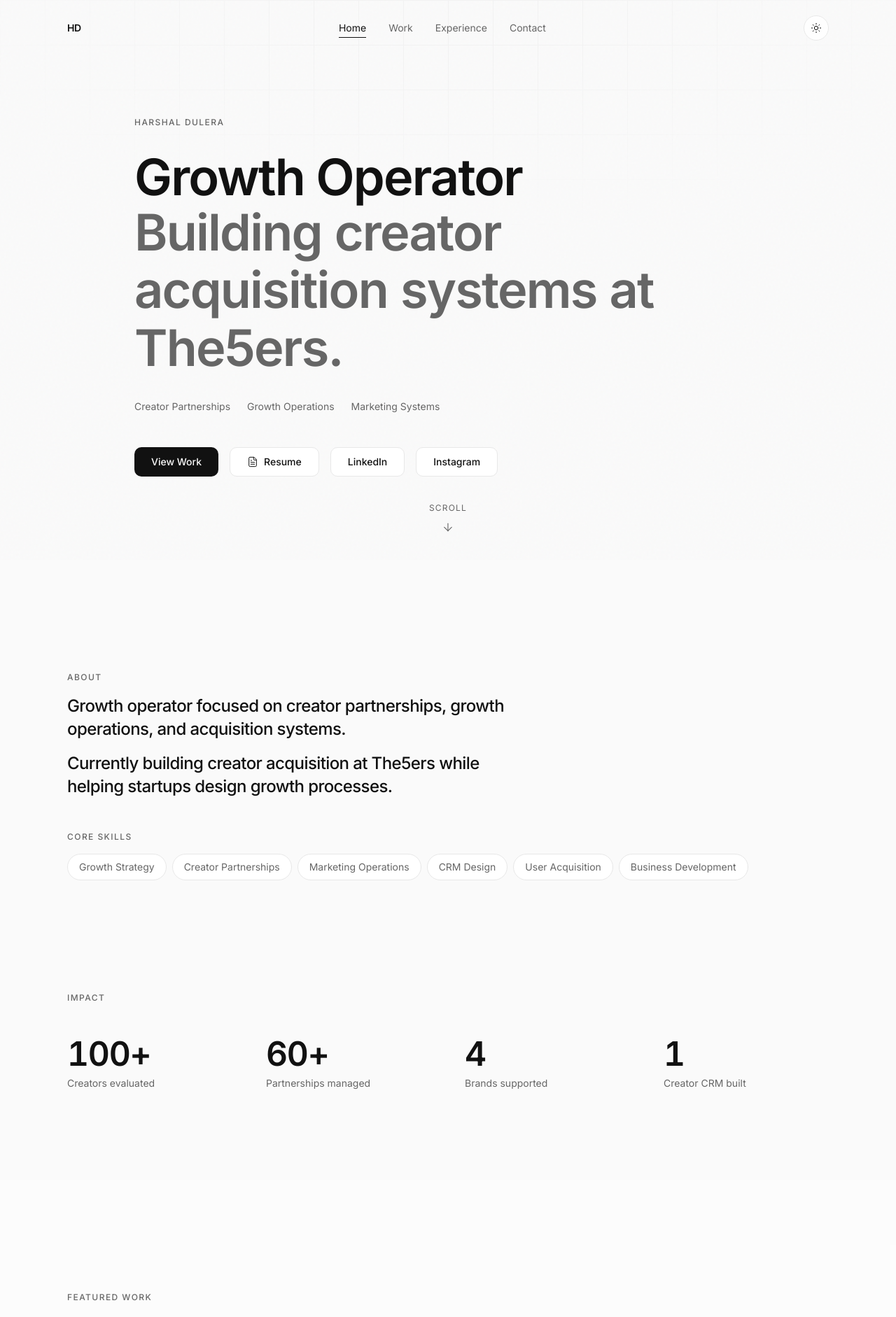
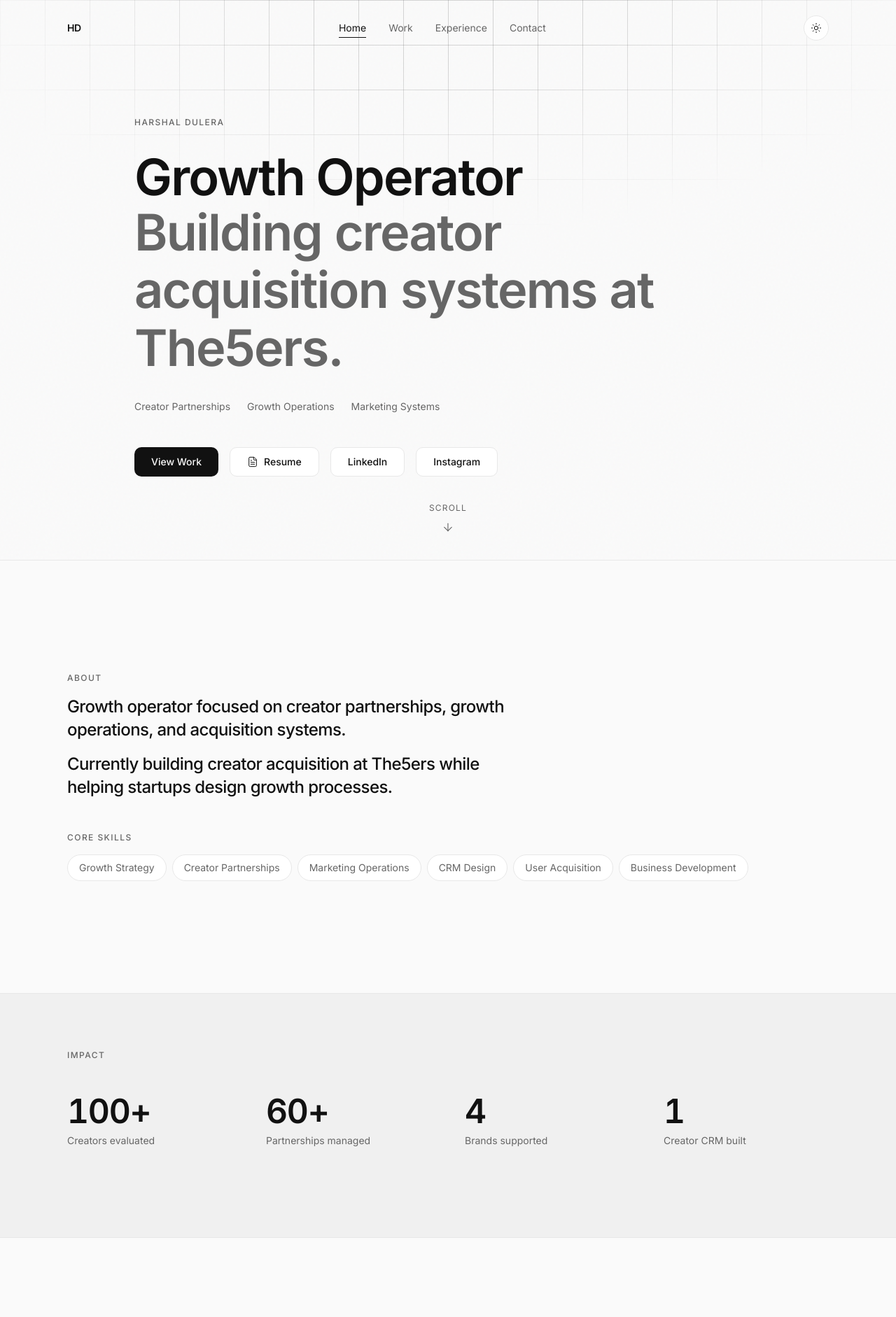
Before and after one commit to harshaldulera/growth-portfolio, a React (Vite) app: page / in a window 1280 px wide. Shown: the top 1882 px of the page at 70% size. Built offline with nearby package versions, Linux system fonts and the light colour scheme.

Commit message:
Update About, Experience, FeaturedWork, Hero, Impact sections and globals.css with latest changes

```diff
--- a/src/sections/About.tsx
+++ b/src/sections/About.tsx
@@ -4,7 +4,7 @@
 
 export function About() {
   return (
-    <section id="about" className="section-padding section-spacing">
+    <section id="about" className="section-padding section-spacing border-t border-border">
       <div className="container-wide">
         <FadeUp>
           <p className="label-sm mb-4">About</p>
--- a/src/sections/Experience.tsx
+++ b/src/sections/Experience.tsx
@@ -4,7 +4,7 @@
 
 export function Experience() {
   return (
-    <section id="experience" className="section-padding section-spacing">
+    <section id="experience" className="section-padding section-spacing bg-bg-muted border-y border-border">
       <div className="container-narrow">
         <FadeUp>
           <p className="label-sm mb-4">Experience</p>
--- a/src/sections/FeaturedWork.tsx
+++ b/src/sections/FeaturedWork.tsx
@@ -102,7 +102,7 @@
 
 export function FeaturedWork() {
   return (
-    <section id="work" className="section-padding section-spacing bg-bg-elevated/50">
+    <section id="work" className="section-padding section-spacing">
       <div className="container-wide">
         <FadeUp>
           <p className="label-sm mb-4">Featured Work</p>
--- a/src/sections/Hero.tsx
+++ b/src/sections/Hero.tsx
@@ -34,7 +34,7 @@
       id="home"
       className="relative min-h-screen flex flex-col justify-center section-padding pt-32 pb-20 noise-bg"
     >
-      <div className="absolute inset-0 grid-bg opacity-40 pointer-events-none" />
+      <div className="absolute inset-0 grid-bg opacity-90 pointer-events-none" />
 
       <div className="container-wide relative z-10">
         <motion.p
--- a/src/sections/Impact.tsx
+++ b/src/sections/Impact.tsx
@@ -19,7 +19,7 @@
 
 export function Impact() {
   return (
-    <section id="impact" className="section-padding pb-24 md:pb-32">
+    <section id="impact" className="section-padding pt-16 md:pt-20 pb-24 md:pb-32 bg-bg-muted border-y border-border">
       <div className="container-wide">
         <FadeUp>
           <p className="label-sm mb-8 md:mb-12">Impact</p>
--- a/src/styles/globals.css
+++ b/src/styles/globals.css
@@ -3,6 +3,7 @@
 @theme {
   --color-bg: #fafafa;
   --color-bg-elevated: #ffffff;
+  --color-bg-muted: #f0f0f0;
   --color-text: #111111;
   --color-text-secondary: #666666;
   --color-border: #e8e8e8;
@@ -25,6 +26,7 @@
 .dark {
   --color-bg: #0a0a0a;
   --color-bg-elevated: #141414;
+  --color-bg-muted: #111111;
   --color-text: #f5f5f5;
   --color-text-secondary: #a3a3a3;
   --color-border: #262626;
@@ -142,8 +144,8 @@
 
   .grid-bg {
     background-image:
-      linear-gradient(to right, var(--color-border) 1px, transparent 1px),
-      linear-gradient(to bottom, var(--color-border) 1px, transparent 1px);
+      linear-gradient(to right, color-mix(in srgb, var(--color-text) 18%, transparent) 1px, transparent 1px),
+      linear-gradient(to bottom, color-mix(in srgb, var(--color-text) 18%, transparent) 1px, transparent 1px);
     background-size: 64px 64px;
     mask-image: radial-gradient(ellipse 80% 60% at 50% 0%, black 20%, transparent 70%);
   }
```
